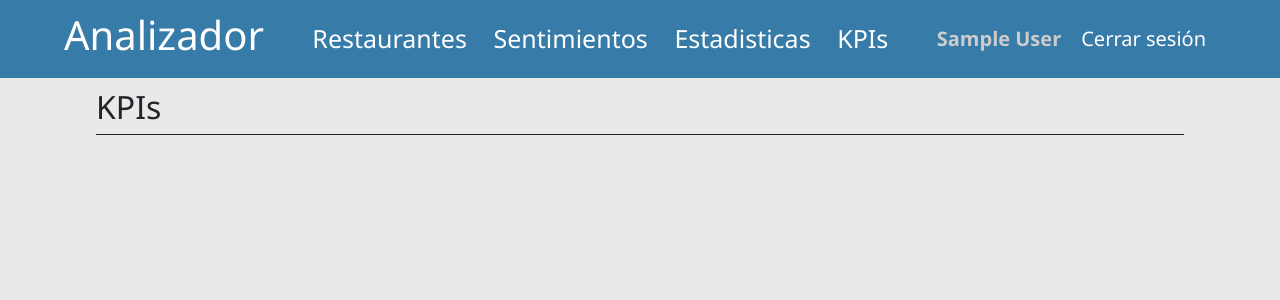
After one commit to OwenLobato/Analizador_de_sentimientos, a Flask app: page /kpis/ in a window 1280 px wide. The commit adds this page. Shown: the top 300 px of the page. Run offline with Flask 2, Linux system fonts and the light colour scheme; the visitor is signed in with stand-in values (Sample User, id 1).

Commit message:
Add kpi blueprint, index view and endpoint

```diff
--- /dev/null
+++ b/app/blueprints/kpi.py
@@ -0,0 +1,11 @@
+""" KPI Module """
+from flask import render_template, Blueprint, flash, g, redirect, request, url_for
+from blueprints.auth import login_required
+
+kpi_bp = Blueprint('kpi', __name__, url_prefix='/kpis')
+
+@kpi_bp.route('/')
+@login_required
+def index():
+    """ Index of kpis """
+    return render_template('kpi/index.html')
--- a/app/main.py
+++ b/app/main.py
@@ -8,6 +8,7 @@ from blueprints.restaurant import restaurant_bp
 from blueprints.user import user_bp
 from blueprints.feeling import feeling_bp
 from blueprints.statistic import statistic_bp
+from blueprints.kpi import kpi_bp
 
 app = Flask(__name__)
 app.config.from_object(Config())
@@ -18,6 +19,7 @@ app.register_blueprint(restaurant_bp)
 app.register_blueprint(user_bp)
 app.register_blueprint(feeling_bp)
 app.register_blueprint(statistic_bp)
+app.register_blueprint(kpi_bp)
 
 db.init_app(app)
 
--- a/app/templates/base.html
+++ b/app/templates/base.html
@@ -24,7 +24,7 @@
                     <a href="{{ url_for('restaurant.index') }}">Restaurantes</a>
                     <a href="{{ url_for('feeling.index') }}">Sentimientos</a>
                     <a href="{{ url_for('statistic.index') }}">Estadisticas</a>
-                    <a href="">KPIs</a>
+                    <a href="{{ url_for('kpi.index') }}">KPIs</a>
                 </div>
             {% endif %}
             <nav>
--- /dev/null
+++ b/app/templates/kpi/index.html
@@ -0,0 +1,8 @@
+{% extends 'base.html' %}
+
+{% block header %}
+    <h2>{% block title %}KPIs{% endblock %}</h2>
+{% endblock %}
+
+{% block content %}
+{% endblock %}
```
